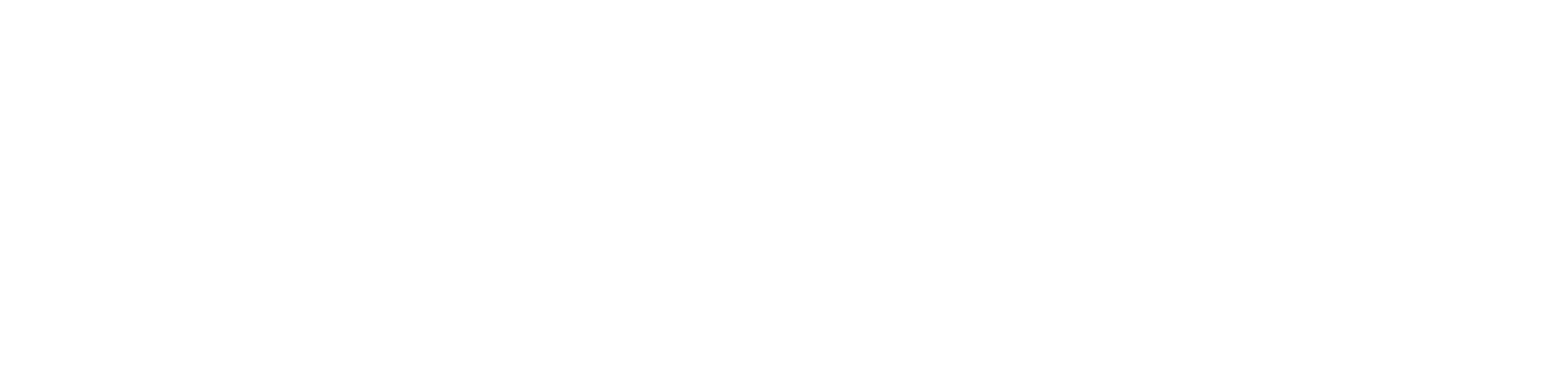
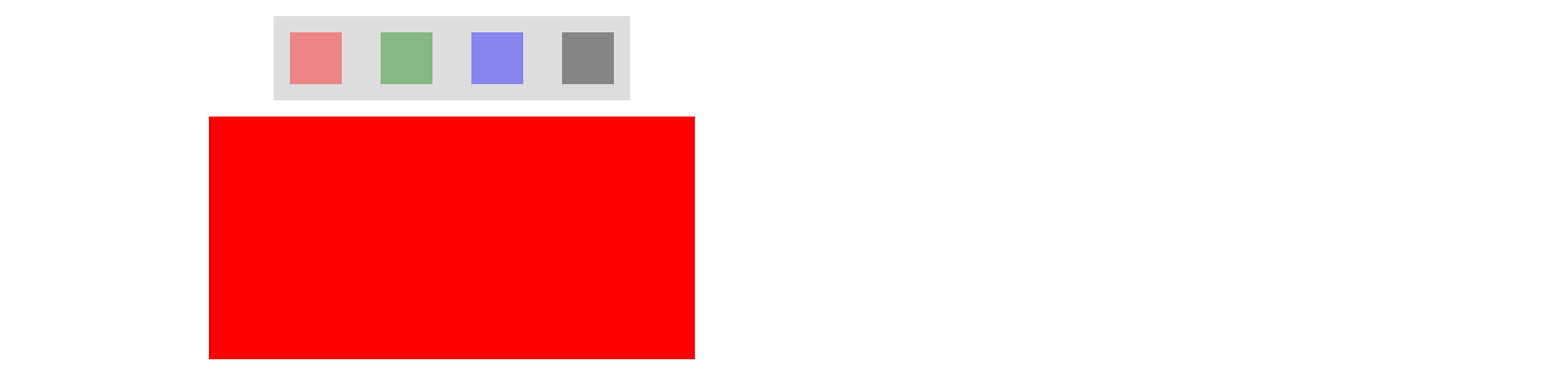
Before and after one commit to SARA3SAEED/scroll-js, a plain HTML site: page index.html in a window 1280 px wide. Shown: the top 482 px of the page at 81% size, 1920 px wide, since content can reach past the window. Drawn offline with Linux system fonts and the light colour scheme.

Commit message:
first commit

```diff
--- a/index.html
+++ b/index.html
@@ -3,12 +3,14 @@
 <head>
     <meta charset="UTF-8">
     <meta name="viewport" content="width=device-width, initial-scale=1.0">
+    <link rel="icon" type="image/x-icon" href="/favicon.ico">
     <title>Document</title>
     <style>
         body{
             height: 5000px;
-            width: 2000px;
+            width: 1100px;
         }
+
         button{
             border: none;
             border-radius: 4px;
@@ -20,11 +22,65 @@
             right: 10px;
             display: none;
         }
+
+        ul{
+            padding: 0;
+            margin: 0;
+            background-color: #ddd;
+            margin: 20px auto;
+            padding: 20px;
+            width: 400px;
+            list-style: none;
+            display: flex;
+            justify-content: space-between;
+        }
+
+        ul li{
+            width: 60px;
+            height: 60px;
+            border: 2px solid transparent;
+            opacity: 0.4;
+            cursor: pointer;
+            transition: 0.3s;
+        }
+
+        ul li:first-child{
+            background-color: red;
+        }
+        ul li:nth-child(2){
+            background-color: green;
+        }
+        ul li:nth-child(3){
+            background-color: blue;
+        }
+
+        ul li:nth-child(4){
+            background-color: black;
+        }
+        .exp{
+            background-color: red;
+            width: 600px;
+            height: 300px;
+            margin: 20px auto;
+        }
+
+
     </style>
 </head>
 <body>
 
-    <button>Up</button>
+<ul>
+    <li data-color="red" class="active"></li>
+    <li data-color="green"></li>
+    <li data-color="blue"></li>
+    <li data-color="black"></li>
+</ul>
+
+<div class="exp"></div>
+<button>Up</button>
+
+
+
     <script>
         let btn = document.getElementsByTagName("button")[0];
         window.onscroll= function(){
@@ -48,6 +104,29 @@
             )
         }
 
+        let div2 = document.getElementsByTagName("div")[0];
+        let lis = document.querySelectorAll("ul li");
+
+        if(window.localStorage.getItem("color")){
+            div2.style.backgroundColor=localStorage.getItem("color");
+            lis.forEach((li)=>{
+                    li.classList.remove("active");
+                    });
+            document.querySelector(`[data-color="${localStorage.getItem("color")}"]`).classList.add("active");
+        }
+
+
+
+        lis.forEach((li)=>{
+            li.addEventListener("click",(e)=>{
+                lis.forEach((li)=>{
+                    li.classList.remove("active");
+                    });
+                e.currentTarget.classList.add("active");
+                window.localStorage.setItem("color",e.currentTarget.dataset.color);
+                div2.style.backgroundColor=localStorage.getItem("color");
+            });
+        })
     </script>
 </body>
 </html>
```
